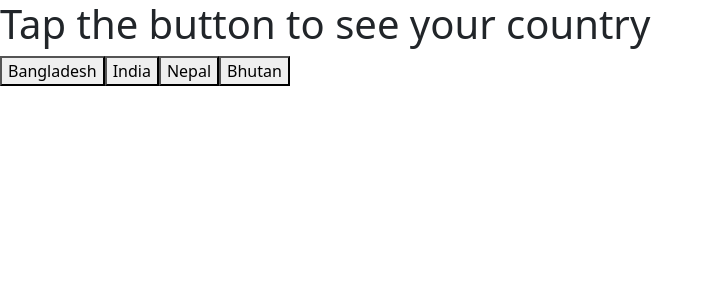
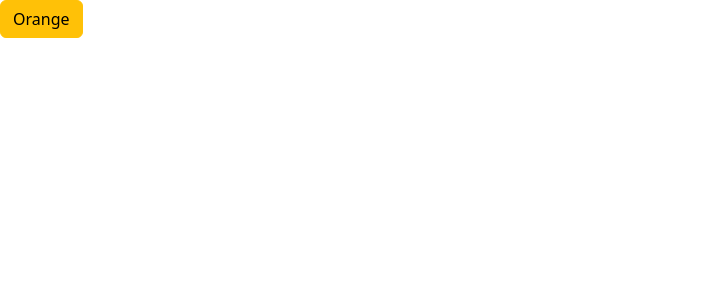
Before and after one commit to Kazi-Reazul-Islam/react-my-app, a React (Create React App) app: page / in a window 1280 px wide. Shown: the top 300 px of the page, without its empty margins (0-713 px from the left). Built offline with nearby package versions, Linux system fonts and the light colour scheme.

Commit message:
Conditional Class Component

```diff
--- a/src/components/home/HomeBanner.js
+++ b/src/components/home/HomeBanner.js
@@ -4,24 +4,30 @@
   constructor() {
     super();
     this.state = {
-      title: "Tap the button to see your country",
+      color: "Orange",
     };
   }
 
   render() {
-    return (
-      <div>
-        <h1>{this.state.title}</h1>
-        <button onClick={() => this.setState({ title: "Bangladesh" })}>
-          Bangladesh
-        </button>
-        <button onClick={() => this.setState({ title: "India" })}>India</button>
-        <button onClick={() => this.setState({ title: "Nepal" })}>Nepal</button>
-        <button onClick={() => this.setState({ title: "Bhutan" })}>
-          Bhutan
-        </button>
-      </div>
-    );
+    if (this.state.color === "Red") {
+      return (
+        <div>
+          <button className="btn btn-danger">Red</button>
+        </div>
+      );
+    } else if (this.state.color === "Blue") {
+      return (
+        <div>
+          <button className="btn btn-primary">Blue</button>
+        </div>
+      );
+    } else if (this.state.color === "Orange") {
+      return (
+        <div>
+          <button className="btn btn-warning">Orange</button>
+        </div>
+      );
+    }
   }
 }
 
```
